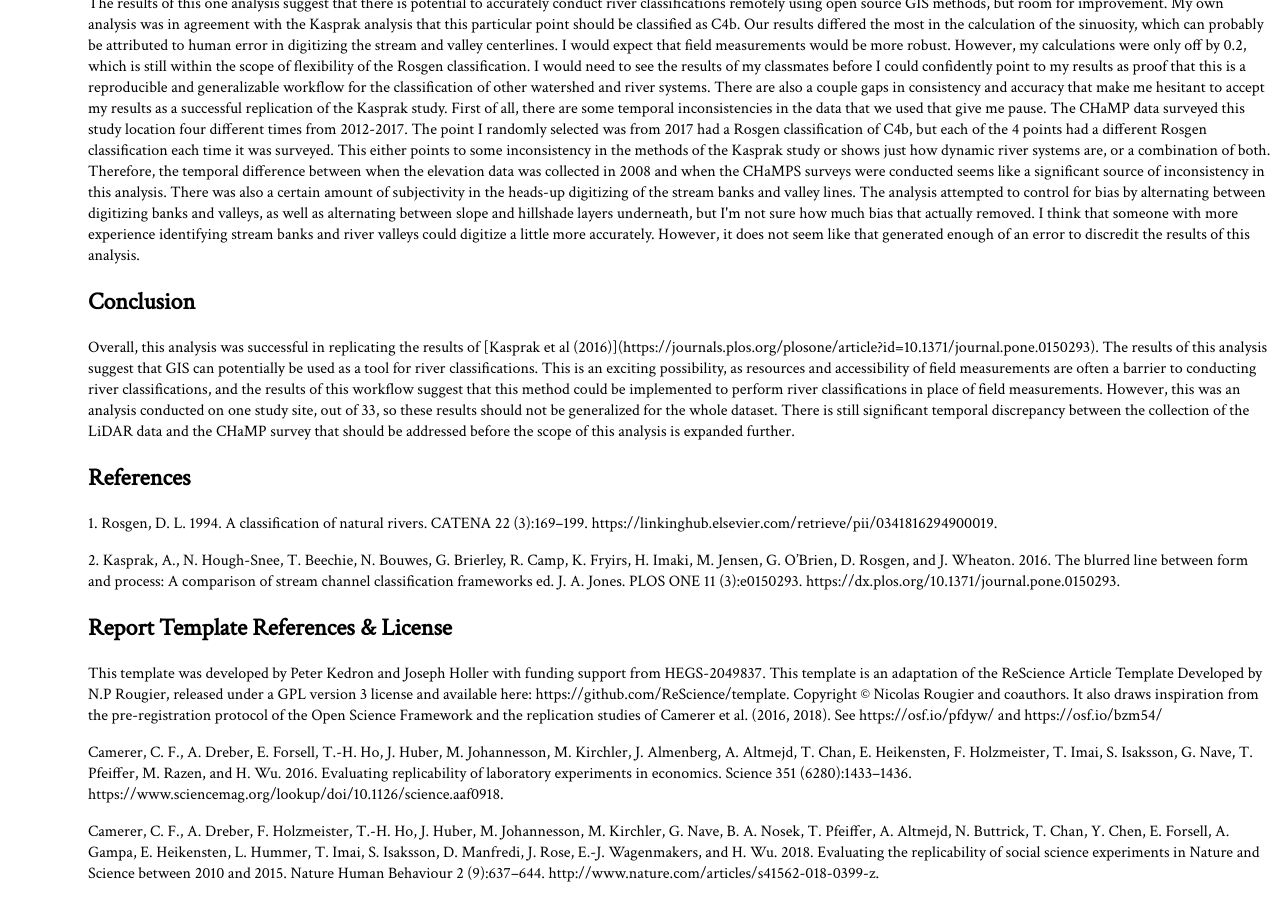
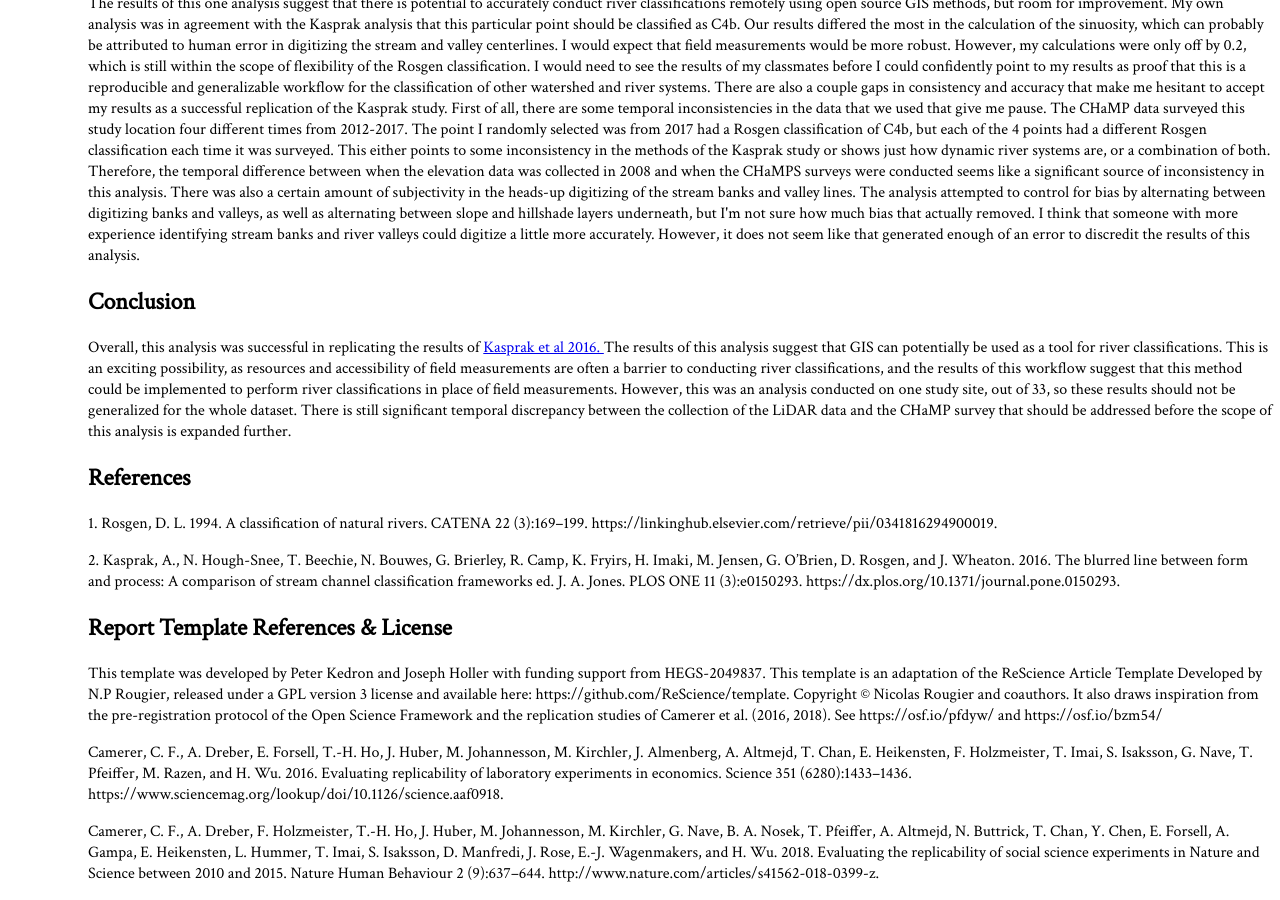
Before and after one commit to hrigdon98/hrigdon98.github.io, a Jekyll site: the page rosgen/report.html, which Jekyll copies as it is, in a window 1280 px wide and 900 px high, scrolled down 4486 px. Built offline with Jekyll 4.4.1, drawn with Linux system fonts in a browser that asks for light colours; nearby versions of some CDN libraries.

Commit message:
final changes?

```diff
--- a/rosgen/report.html
+++ b/rosgen/report.html
@@ -146,7 +146,7 @@ There was also a certain amount of subjectivity in the heads-up digitizing of th
 
 
 <h2 style="text-align:left"> Conclusion </h2>
-<p style="text-align:left">Overall, this analysis was successful in replicating the results of [Kasprak et al (2016)](https://journals.plos.org/plosone/article?id=10.1371/journal.pone.0150293). The results of this analysis suggest that GIS can potentially be used as a tool for river classifications. This is an exciting possibility, as resources and accessibility of field measurements are often a barrier to conducting river classifications, and the results of this workflow suggest that this method could be implemented to perform river classifications in place of field measurements. However, this was an analysis conducted on one study site, out of 33, so these results should not be generalized for the whole dataset. There is still significant temporal discrepancy between the collection of the LiDAR data and the CHaMP survey that should be addressed before the scope of this analysis is expanded further.</p>
+<p style="text-align:left">Overall, this analysis was successful in replicating the results of <a href="https://journals.plos.org/plosone/article?id=10.1371/journal.pone.0150293"> Kasprak et al 2016. </a> The results of this analysis suggest that GIS can potentially be used as a tool for river classifications. This is an exciting possibility, as resources and accessibility of field measurements are often a barrier to conducting river classifications, and the results of this workflow suggest that this method could be implemented to perform river classifications in place of field measurements. However, this was an analysis conducted on one study site, out of 33, so these results should not be generalized for the whole dataset. There is still significant temporal discrepancy between the collection of the LiDAR data and the CHaMP survey that should be addressed before the scope of this analysis is expanded further.</p>
 
 <h2 style="text-align:left"> References </h2>
 
```
